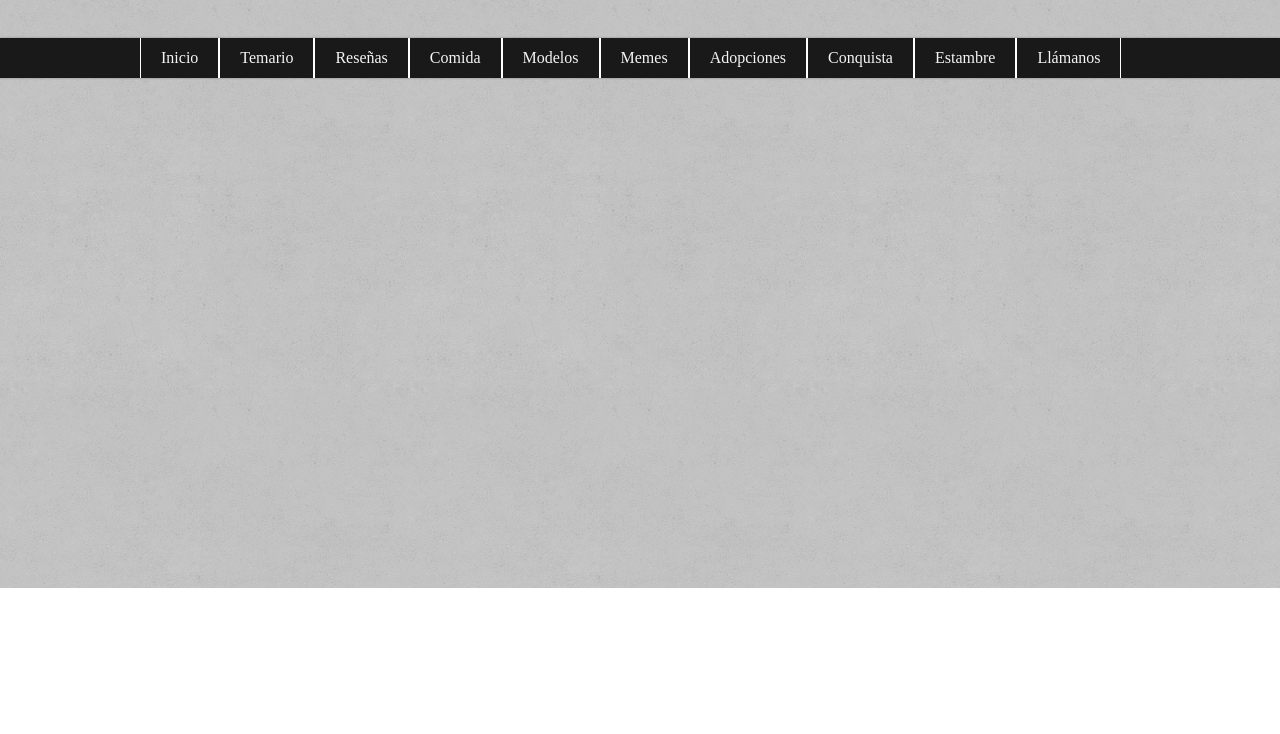
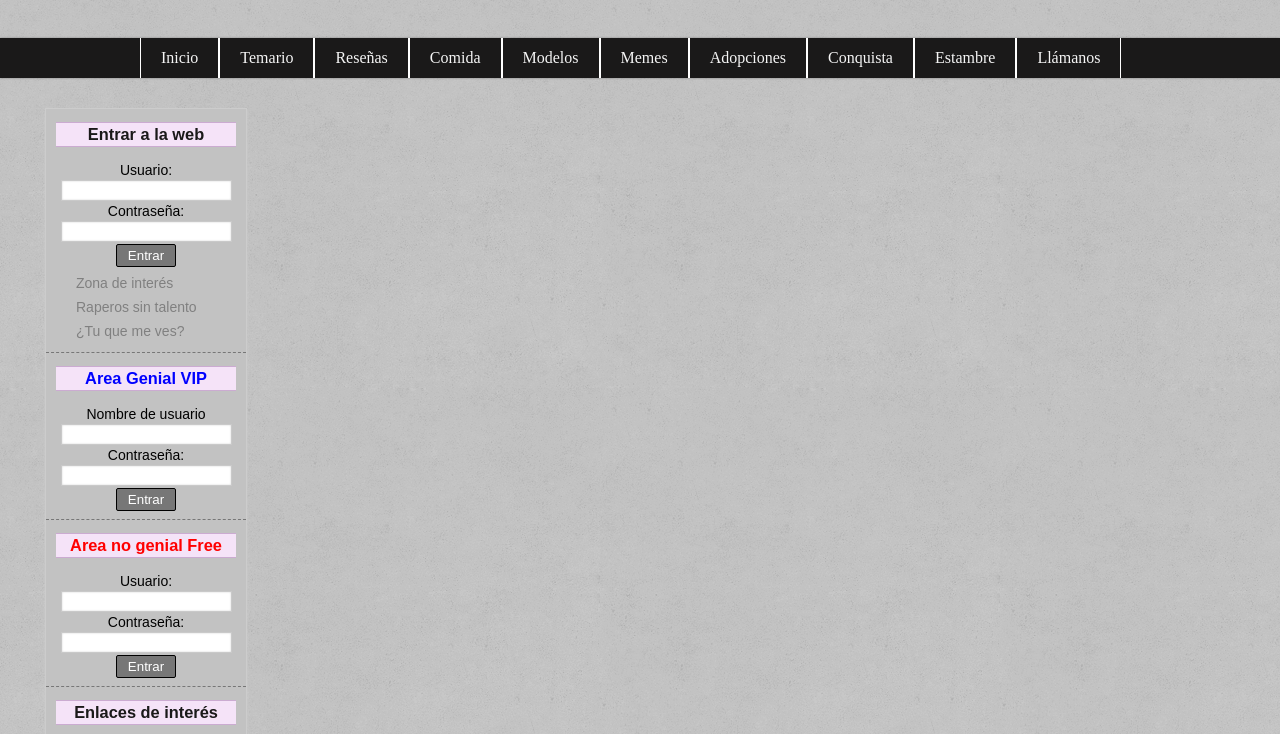
Before and after one commit to UrielGoBa/Web-Gatito-Feliz, a plain HTML site: page index.html in a window 1280 px wide. Shown: the part 212-946 px from the top of the page. Before the commit the page ends 800 px from the top, so only its background shows below. Drawn offline with Linux system fonts and the light colour scheme.

Commit message:
Se incluye barra lateral, y formularios

```diff
--- a/index.html
+++ b/index.html
@@ -46,6 +46,72 @@
         </ul>
 </nav>
             <!--Fin del menu de navegacion-->
+            <!--INICIO DE CONTENIDO CENTRAL-->
+            <div id="content">
+                <!--inicio de la barra lateral-->
+                <aside id="aside">
+                    <div id="login" class="widget">
+                        <h3>Entrar a la web</h3>
+                        <form>
+                            <label>Usuario:</label>
+                            <input type="text" />
+
+                            <label>Contraseña:</label>
+                            <input type="password" />
+
+                            <input type="submit" value="Entrar" />
+                        </form>
+                        <ul style="list-style: none;">
+                        <li><a href="#">Zona de interés</a></li>
+                        <li><a href="#">Raperos sin talento</a></li>
+                        <li><a href="#">¿Tu que me ves?</a></li>
+                        </ul>
+                    </div>
+                    <div id="login" class="widget">
+                        <h3 class="blue">Area Genial VIP</h3>
+                        <form>
+                            <label>Nombre de usuario</label>
+                            <input type="text" />
+
+                            <label>Contraseña:</label>
+                            <input type="password" />
+
+                            <input type="submit" value="Entrar" />
+                        </form>
+
+                    </div>
+                    <div id="login" class="widget">
+                        <h3 class="red">Area no genial Free</h3>
+                        <form>
+                            <label>Usuario:</label>
+                            <input type="text" />
+
+                            <label>Contraseña:</label>
+                            <input type="password" />
+
+                            <input type="submit" value="Entrar" />
+                        </form>
+
+                    </div>
+                    <div id="login" class="widget">
+                        <h3>Enlaces de interés</h3>
+                        <ul style="list-style: none;">
+                        <li><a href="#">Comida para gatos</a></li>
+                        <li><a href="#">Cascabeles y más</a></li>
+                        <li><a href="#">Evita que te controlen</a></li>
+                        <li><a href="#">Mi gato es un desastre</a></li>
+                        <li><a href="#">Como conquistan el mundo</a></li>
+                        </ul>
+                    </div>
+                </aside>
+                <aside id="frase">
+                    <p>no te mates por que si te mueres dejas de vivir</p>
+                    <a href="#">Leer más frases</a>
+                </aside>
+                <!--fin de la barra lateral-->
+
+            </div>
+            <!--FIN DE CONTENIDO CENTRAL-->
 <!--Fin del Cuerpo de página-->
 <!--////////////////////////////////////////////////////////////////////////////////-->
     </body>
--- a/style.css
+++ b/style.css
@@ -9,6 +9,19 @@
 
 body{
     background-image: url("images/mooning.png");
+}
+a{
+    color: gray;
+    text-decoration: none;
+}
+a:hover{
+    color: #000000;
+}
+.red{
+    color: red!important;
+}
+.blue{
+    color: blue!important;
 }
 /*Cabecera*/
 
@@ -96,3 +109,127 @@ nav ul li:hover ul li{
 nav ul li:hover ul li:hover{
     background-color: #000000;
 }
+/*Contenido de la web*/
+#content{
+    width: 1250px;
+    min-height: 1100px;
+    margin: 0px auto;
+}
+/*BARRA LATERAL*/
+#aside, #frase{
+    clear: both;
+    width: 200px;
+    float: left;
+    margin: 30px;
+    background-color: #c2c2c2;
+    border: 1px solid #ccc;
+    box-shadow: 0px 2px 2px #ccc;
+    font-family: sans-serif, Arial, Helvetica, sans-serif;
+}
+#frase {
+    padding: 10px;
+    font-size; 14px;
+    font-family: sans-serif;
+    width: 180px;
+}
+#aside .widget{
+    display:block;
+    width: 180px;
+    margin: 5px auto;
+    padding: 8px;
+    padding-left: 10px;
+    padding-right: 10px;
+    font-size: 14px;
+    border-bottom: 1px dashed #777777;
+}
+#aside .widget:last-child{
+    margin-bottom: 20px;
+}
+#aside h3{
+    display: block;
+    color: #1a1919;
+    width: 100%;
+    text-align: center;
+    padding-top: 2px;
+    padding-bottom: 2px;
+    margin-bottom: 15px;
+    background: #f5e3f8;
+    border: 1px solid;
+    border-left: none;
+    border-right: none;
+    border-color: #cbabd1;
+}
+/*FORMULARIOS*/
+input[type="text"],
+input[type="email"],
+input[type="password"],
+select{
+    border: 1px solid #c9c9c9;
+    box-shadow: 0px 0px 2px #ccc inset;
+    background: white;
+    padding: 1px;
+    padding-top: 2px;
+    padding-bottom: 2px;
+    color: gray;
+    transition: all 300mx;
+}
+input[type="text"]:focus,
+input[type="email"]:focus,
+input[type="password"]:focus,
+select:focus{
+    border: 1px solid #7f7f7f;
+    color: blue;
+}
+input[type="button"],
+input[type="submit"],
+input[type="reset"],
+button{
+    display:block;
+    border-radius: 2px;
+    border:1px solid black;
+    width: 60px;
+    padding:3px;
+    background-color:#777777;
+    cursor: pointer;
+    color:white;
+}
+input[type="button"]:hover,
+input[type="submit"]:hover,
+input[type="reset"]:hover,
+button:hover{
+    box-shadow: 0px 0px 2px #cbabd1;
+}
+input[type="button"]:active,
+input[type="submit"]:active,
+input[type="reset"]:active,
+button:active{
+    box-shadow: 0px 0px 3px pink inset;
+    text-shadow: 0px 0px 1px #ccc;
+}
+#aside li{
+    margin-top:8px;
+    margin-bottom:5px;
+    margin-left: 20px;
+}
+/*FORMULARIOS BARRA LATERAL*/
+#aside div label,
+#aside div input[type="text"],
+#aside div input[type="email"],
+#aside div input[type="password"],
+#aside div a{
+    display:block;
+    width: 95%;
+    margin-top: 2px;
+    margin-bottom: 2px;
+}
+#aside div input[type="button"],
+#aside div input[type="subbit"],
+#aside div button{
+    margin-top: 5px;
+    margin-bottom: 10px;
+}
+#aside input,
+#aside label{
+    margin: 0px auto;
+    text-align: center;
+}
```
